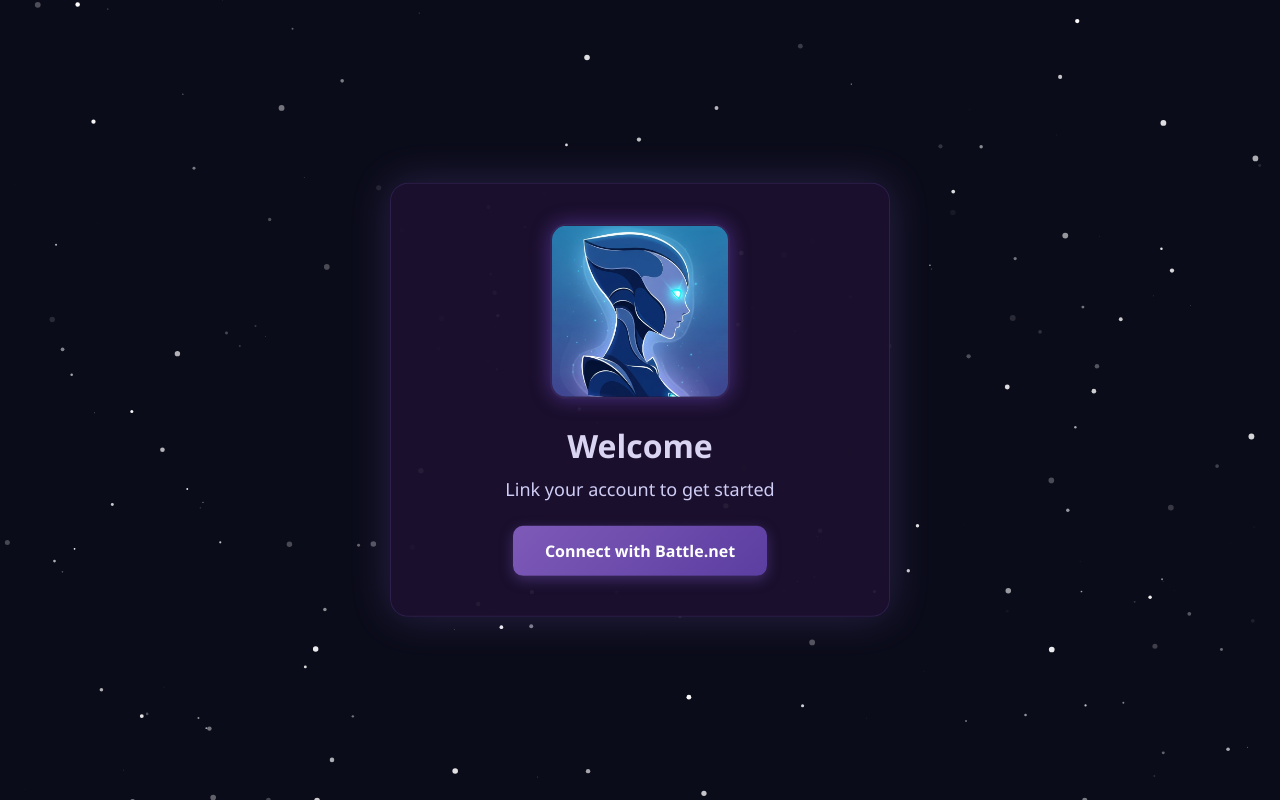
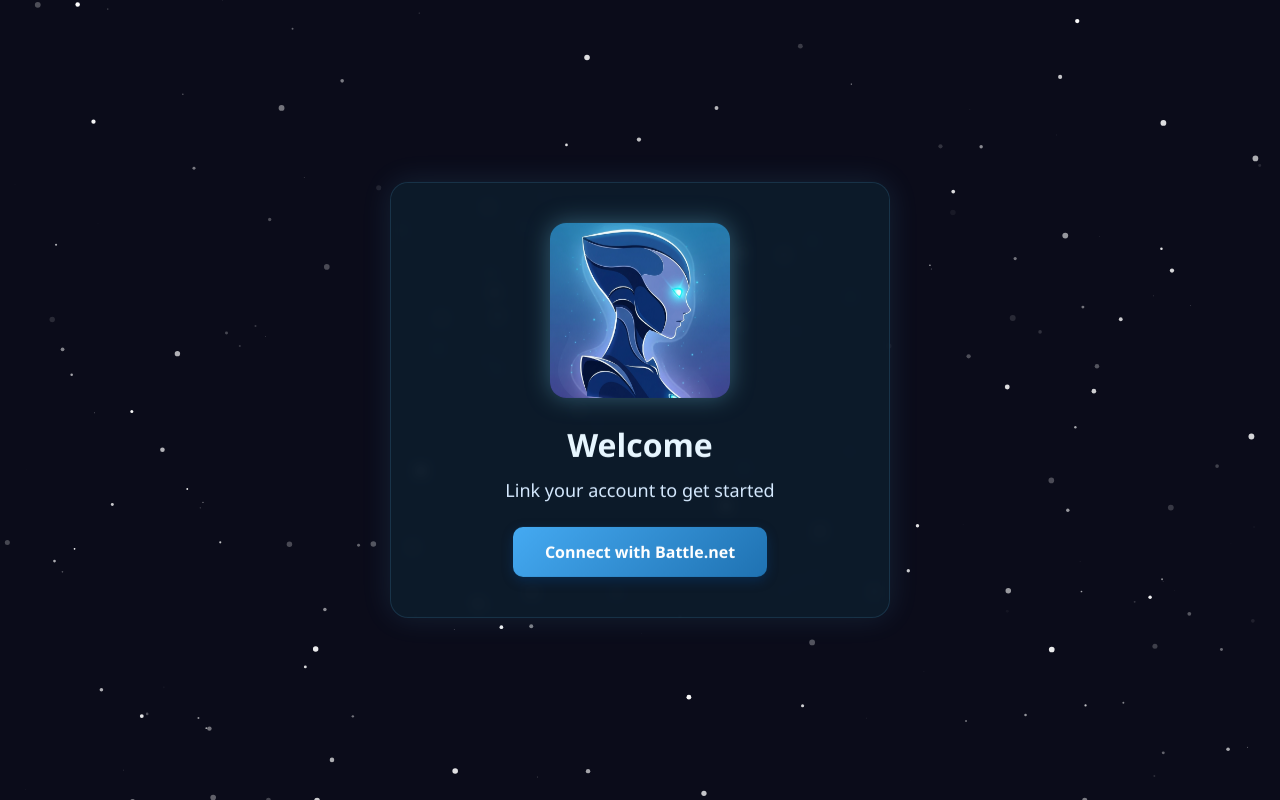
Before and after one commit to innatenate/flaskapp, a Flask app: page / in a window 1280 px wide. Run offline with Flask 3, Linux system fonts and the light colour scheme.

Commit message:
Coloring

```diff
--- a/static/style.css
+++ b/static/style.css
@@ -1,4 +1,4 @@
-/* Global reset and base styling */
+/* Reset and base setup */
 * {
     margin: 0;
     padding: 0;
@@ -11,10 +11,10 @@ html, body {
     font-family: 'Segoe UI', sans-serif;
     background-color: #0b0c1a;
     overflow: hidden;
-    color: #ffffff;
+    color: #e7f6ff;
 }
 
-/* Particle background */
+/* Particle.js canvas layer */
 #particles-js {
     position: fixed;
     top: 0;
@@ -24,21 +24,23 @@ html, body {
     z-index: 0;
 }
 
-/* Centered content box */
+/* Centered glass-like content box */
 .content-box {
     position: absolute;
     top: 50%;
     left: 50%;
     transform: translate(-50%, -50%);
-    background: rgba(28, 16, 46, 0.95); /* deep indigo with opacity */
-    border: 1px solid rgba(160, 120, 255, 0.15);
-    box-shadow: 0 0 40px rgba(160, 120, 255, 0.2);
     z-index: 1;
+    background: rgba(13, 30, 45, 0.85); /* soft deep blue glass */
+    border: 1px solid rgba(100, 200, 255, 0.15);
+    backdrop-filter: blur(6px);
+    -webkit-backdrop-filter: blur(6px);
+    border-radius: 18px;
+    box-shadow: 0 0 30px rgba(100, 200, 255, 0.12);
     padding: 40px 30px;
-    border-radius: 18px;
-    text-align: center;
     width: 90%;
     max-width: 500px;
+    text-align: center;
 }
 
 /* Bot image */
@@ -47,26 +49,24 @@ html, body {
     height: auto;
     border-radius: 16px;
     margin-bottom: 20px;
-    box-shadow: 0 0 20px rgba(140, 90, 255, 0.4);
-    border: 2px solid rgba(160, 120, 255, 0.2);
+    box-shadow: 0 0 24px rgba(111, 195, 223, 0.4);
 }
 
-/* Headers and text */
+/* Headings and paragraph */
 h1 {
     font-size: 32px;
-    margin-bottom: 10px;
-    color: #d9d4f2;
+    margin-bottom: 12px;
 }
 
 p {
     font-size: 18px;
     margin-bottom: 25px;
-    color: #cfcdf5;
+    color: #d6eaff;
 }
 
 /* Connect button */
 .btn {
-    background: linear-gradient(135deg, #7e5ab8, #5b3ea1);
+    background: linear-gradient(135deg, #45aaf2, #1f72b2);
     color: white;
     padding: 14px 32px;
     text-decoration: none;
@@ -74,12 +74,12 @@ p {
     font-weight: bold;
     font-size: 16px;
     display: inline-block;
-    box-shadow: 0 4px 14px rgba(120, 90, 200, 0.4);
+    box-shadow: 0 4px 12px rgba(0, 80, 160, 0.3);
     transition: all 0.3s ease;
 }
 
 .btn:hover {
-    background: linear-gradient(135deg, #6c3fc1, #452f9e);
+    background: linear-gradient(135deg, #3c92db, #175b91);
     transform: scale(1.05);
-    box-shadow: 0 6px 20px rgba(160, 120, 255, 0.5);
+    box-shadow: 0 6px 18px rgba(0, 120, 200, 0.4);
 }
--- a/templates/index.html
+++ b/templates/index.html
@@ -12,7 +12,7 @@
 
     <!-- Centered content box -->
     <div class="content-box">
-        <img src="{{ url_for('static', filename='omni.png') }}" alt="OmniBot" class="bot-image">
+        <img src="{{ url_for('static', filename='omni.PNG') }}" alt="OmniBot" class="bot-image">
         <h1>Welcome</h1>
         <p>Link your account to get started</p>
         <a href="/authorize" class="btn">Connect with Battle.net</a>
```
